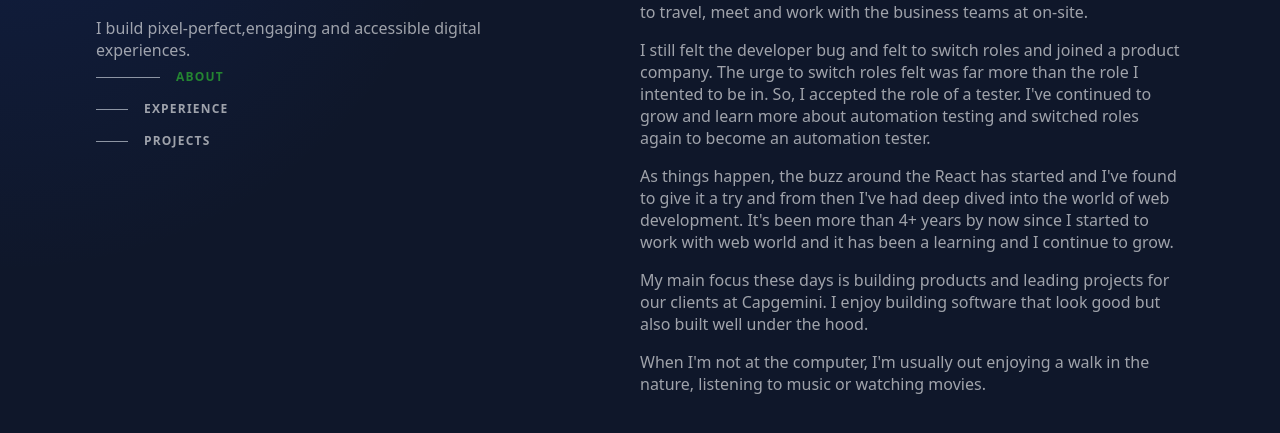
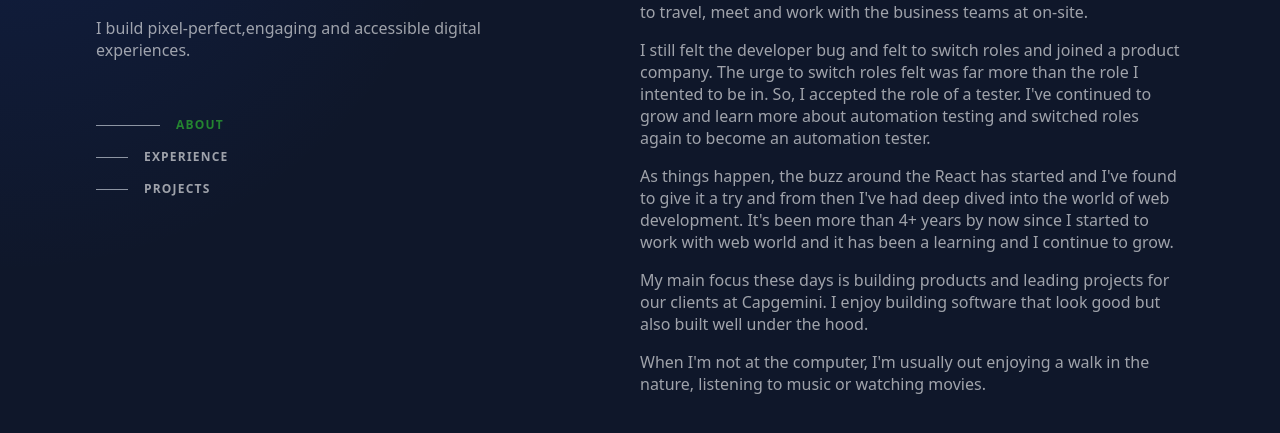
Before and after one commit to kidambimadha1/portfolio, a plain HTML site: page index.html in a window 1280 px wide. Shown: the part 205-638 px from the top of the page. Drawn offline with Linux system fonts and the light colour scheme.

Commit message:
fixed style

```diff
--- a/index.html
+++ b/index.html
@@ -15,7 +15,7 @@
     <div class="wr-main"></div>
     <div class="wr-content">
       <div class="wrc-left">
-        <div style="position: fixed; overflow: hidden;">
+        <div style="position: fixed; overflow: hidden; display: flex; flex-direction:column">
           <div>
             <h1>E Vishnuvardhan</h1>
             <h2>Sr. Software Engineer at Capgemini</h2>
```
